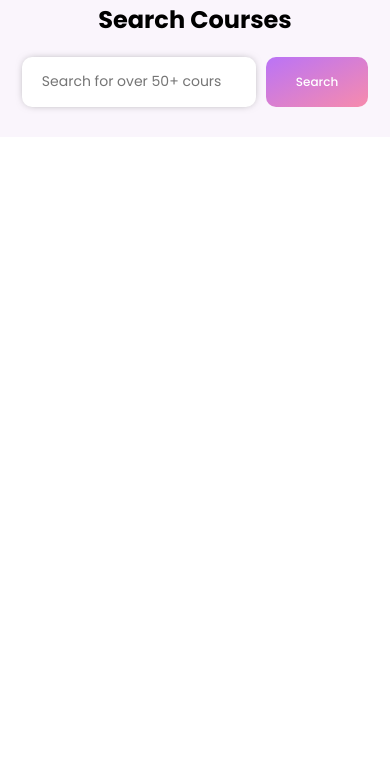
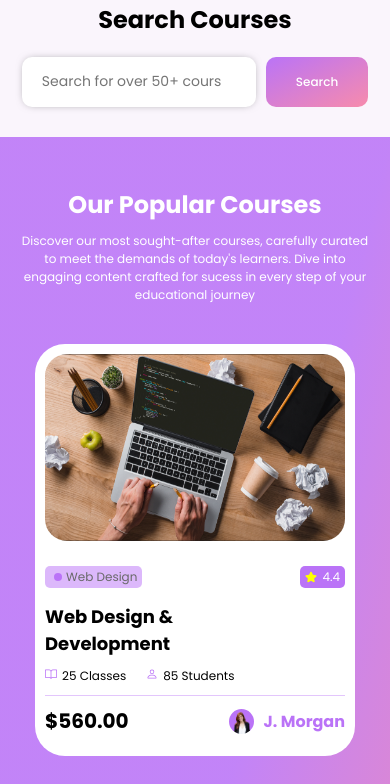
Before and after one commit to stefan-the-great/react-education-website, a React (Create React App) app: page / in a window 390 px wide. Shown: the part 840-1624 px from the top of the page. Before the commit the page ends 977 px from the top, so only its background shows below. Built offline with nearby package versions, Linux system fonts and the light colour scheme; the HTML template or start-up script is replaced by a standard one.

Commit message:
Popular Courses Section Mobile View Complete

```diff
--- a/src/App.jsx
+++ b/src/App.jsx
@@ -20,11 +20,11 @@ function App() {
             <Hero />
             {/* <Brands /> */}
             <SearchCourses />
-            {/* <Courses />
+            {/* <Courses /> */}
             <PopularCourses />
-            <Tearchers />
+            {/* <Tearchers /> */}
 
-            <div id='bottom-section'>
+            {/* <div id='bottom-section'>
                 <Testimonials />
                 <Contact />
                 <Footer />
--- a/src/components/PopularCourses.jsx
+++ b/src/components/PopularCourses.jsx
@@ -1,5 +1,5 @@
 import React from 'react';
-import '../css/popularCourses.css'
+import '../css/popularCourses.scss'
 import Person1 from '../images/person1.png';
 import Person2 from '../images/person2.png';
 import Person4 from '../images/person4.png';
--- a/src/css/popularCourses.css
+++ /dev/null
@@ -1,155 +0,0 @@
-/* POPULAR COURSES SECTION */
-
-#popular-courses {
-    padding-top: 50px;
-    height: 95vh;
-    display: flex;
-    align-items: center;
-    flex-direction: column;
-    background: linear-gradient(to bottom right, #ba73f7de 50%, #f78bac);
-}
-
-#popular-courses h2,
-#popular-courses p {
-    color: white;
-    text-align: center;
-    width: 38vw;
-    margin-bottom: 10px;
-}
-
-#popular-courses .card-wrapper {
-    display: flex;
-    align-items: center;
-    justify-content: center;
-    width: 70vw;
-    height: fit-content;
-    gap: 30px;
-    margin-top: 50px;
-    padding: 20px;
-}
-
-#popular-courses .card {
-    background: white;
-    border-radius: 30px;
-    width: 320px;
-    height: fit-content;
-    padding: 10px 10px 20px;
-    /* aspect-ratio: 3/4; */
-    display: flex;
-    align-items: center;
-    flex-direction: column;
-    cursor: pointer;
-    transition: all 1s;
-    /* justify-content: center; */
-    /* height: 540px; */
-}
-
-#popular-courses .card:hover {
-    box-shadow: 0px 5px 20px 0px rgba(0, 0, 0, 0.3);
-    scale: 1.05;
-    z-index: 10;
-}
-
-#popular-courses .card .thumbnail {
-    width: 100%;
-    aspect-ratio: 4/2.5;
-    /* margin: 10px; */
-    border-radius: 22px;
-}
-
-#popular-courses .card .tags {
-    margin: 25px 0px 5px;
-    width: 100%;
-    display: flex;
-    align-items: center;
-    justify-content: space-between;
-}
-
-#popular-courses .card .tags .category {
-    display: flex;
-    align-items: center;
-    justify-content: center;
-    background: #ba73f780;
-    padding: 2px 5px;
-    border-radius: 5px;
-    color: #ba73f7;
-}
-
-#popular-courses .card .tags .category .text {
-    color: dimgray;
-    font-size: 12px;
-}
-
-#popular-courses .card .tags .rating {
-    display: flex;
-    align-items: center;
-    justify-content: center;
-    gap: 5px;
-    background: #ba73f7;
-    color: white;
-    font-size: 12px;
-    padding: 2px 5px;
-    border-radius: 5px;
-}
-
-#popular-courses .card .title {
-    text-align: left;
-    width: 100%;
-}
-
-#popular-courses .card .title h3 {
-    /* margin-left: 20px; */
-    width: 60%;
-    font-size: 18px;
-    margin: 10px 0px;
-}
-
-#popular-courses .card .stats {
-    display: flex;
-    width: 100%;
-    align-items: center;
-    justify-content: flex-start;
-    gap: 20px;
-    font-size: 12px;
-}
-
-#popular-courses .card .stats .class-count,
-#popular-courses .card .stats .student-count {
-    display: flex;
-    align-items: center;
-    justify-content: center;
-    gap: 5px;
-}
-
-#popular-courses .card .stats .icon {
-    color: #ba73f7;
-}
-
-#popular-courses .card .details {
-    width: 100%;
-    display: flex;
-    justify-content: space-between;
-    align-items: center;
-    border-top: 0.5px solid #ba73f768;
-    margin-top: 10px;
-    padding-top: 10px;
-}
-
-#popular-courses .card .details h3 {
-    font-size: 20px;
-}
-
-#popular-courses .card .details .instructor {
-    display: flex;
-    align-items: center;
-    justify-content: center;
-    gap: 10px;
-    color: #ba73f7;
-    font-weight: bold;
-}
-
-#popular-courses .card .details .instructor img {
-    width: 25px;
-    aspect-ratio: 1/1;
-    border-radius: 50%;
-}
--- /dev/null
+++ b/src/css/popularCourses.scss
@@ -0,0 +1,156 @@
+/* POPULAR COURSES SECTION */
+
+#popular-courses {
+    padding-top: 50px;
+    height: 95vh;
+    display: flex;
+    align-items: center;
+    flex-direction: column;
+    background: linear-gradient(to bottom right, #ba73f7de 50%, #f78bac);
+    @media only screen and (max-width: 600px) {
+        height: auto;
+        width: auto;
+        padding: 50px 20px;
+    }
+    h2,
+    p {
+        color: white;
+        text-align: center;
+        width: 38vw;
+        margin-bottom: 10px;
+        @media only screen and (max-width: 600px) {
+            width: auto;
+        }
+    }
+    p {
+        @media only screen and (max-width: 600px) {
+            width: auto;
+            font-size: 12px;
+            // flex-direction: column-reverse;
+        }
+    }
+    .card-wrapper {
+        display: flex;
+        align-items: center;
+        justify-content: center;
+        width: 70vw;
+        height: fit-content;
+        gap: 30px;
+        margin-top: 50px;
+        padding: 20px;
+        @media only screen and (max-width: 600px) {
+            margin-top: 10px;
+            flex-direction: column;
+        }
+        .card {
+            background: white;
+            border-radius: 30px;
+            width: 320px;
+            height: fit-content;
+            padding: 10px 10px 20px;
+            display: flex;
+            align-items: center;
+            flex-direction: column;
+            cursor: pointer;
+            transition: all 1s;
+            @media only screen and (max-width: 600px) {
+                width: 300px;
+            }
+            &:hover {
+                box-shadow: 0px 5px 20px 0px rgba(0, 0, 0, 0.3);
+                scale: 1.05;
+                z-index: 10;
+            }
+            .thumbnail {
+                width: 100%;
+                aspect-ratio: 4/2.5;
+                /* margin: 10px; */
+                border-radius: 22px;
+            }
+            .tags {
+                margin: 25px 0px 5px;
+                width: 100%;
+                display: flex;
+                align-items: center;
+                justify-content: space-between;
+                .category {
+                    display: flex;
+                    align-items: center;
+                    justify-content: center;
+                    background: #ba73f780;
+                    padding: 2px 5px;
+                    border-radius: 5px;
+                    color: #ba73f7;
+                    .text {
+                        color: dimgray;
+                        font-size: 12px;
+                    }
+                }
+                .rating {
+                    display: flex;
+                    align-items: center;
+                    justify-content: center;
+                    gap: 5px;
+                    background: #ba73f7;
+                    color: white;
+                    font-size: 12px;
+                    padding: 2px 5px;
+                    border-radius: 5px;
+                }
+            }
+            .title {
+                text-align: left;
+                width: 100%;
+                h3 {
+                    /* margin-left: 20px; */
+                    width: 60%;
+                    font-size: 18px;
+                    margin: 10px 0px;
+                }
+            }
+            .stats {
+                display: flex;
+                width: 100%;
+                align-items: center;
+                justify-content: flex-start;
+                gap: 20px;
+                font-size: 12px;
+                .class-count,
+                .student-count {
+                    display: flex;
+                    align-items: center;
+                    justify-content: center;
+                    gap: 5px;
+                }
+                .icon {
+                    color: #ba73f7;
+                }
+            }
+            .details {
+                width: 100%;
+                display: flex;
+                justify-content: space-between;
+                align-items: center;
+                border-top: 0.5px solid #ba73f768;
+                margin-top: 10px;
+                padding-top: 10px;
+                h3 {
+                    font-size: 20px;
+                }
+                .instructor {
+                    display: flex;
+                    align-items: center;
+                    justify-content: center;
+                    gap: 10px;
+                    color: #ba73f7;
+                    font-weight: bold;
+                    img {
+                        width: 25px;
+                        aspect-ratio: 1/1;
+                        border-radius: 50%;
+                    }
+                }
+            }
+        }
+    }
+}
```
